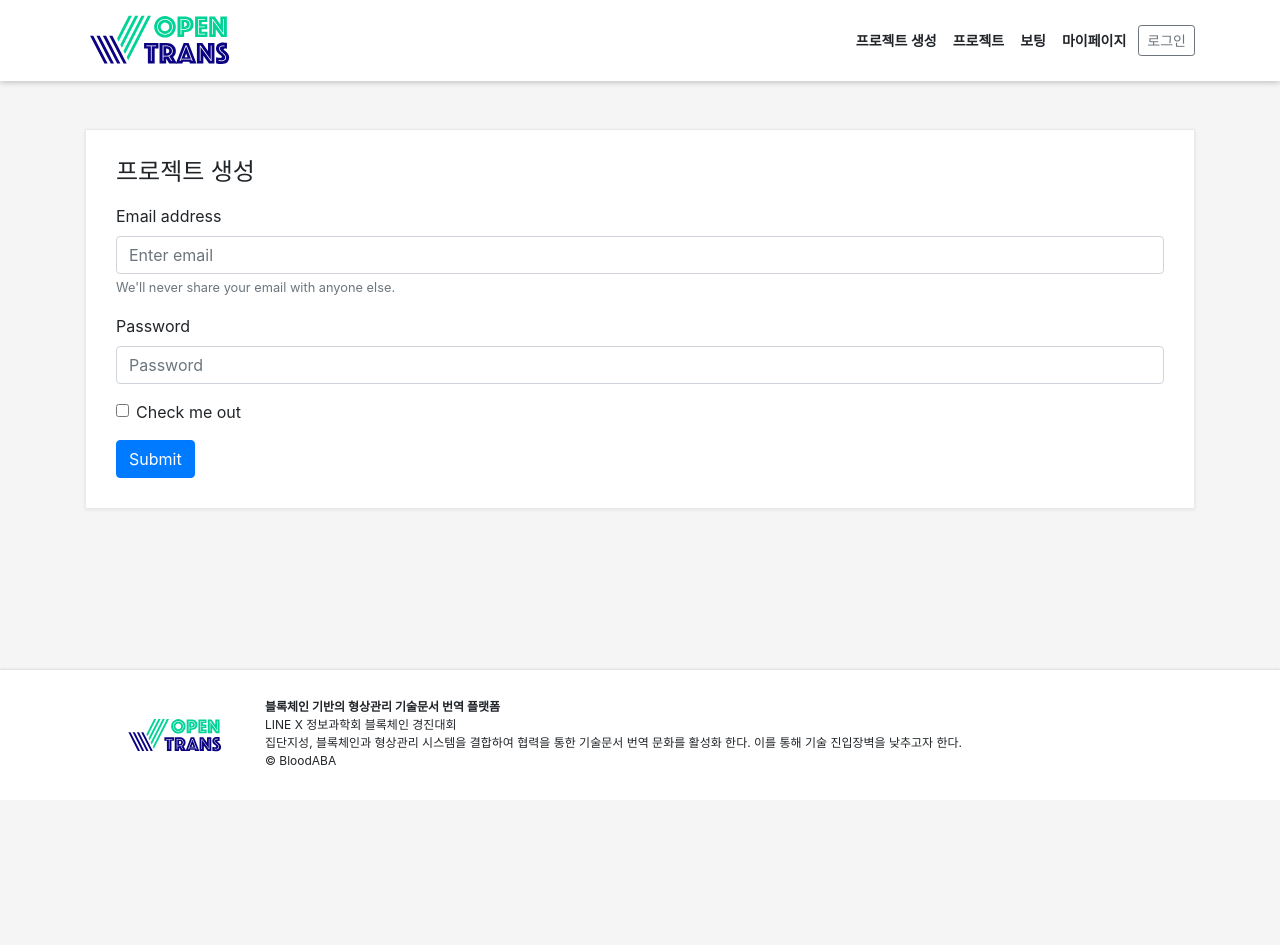
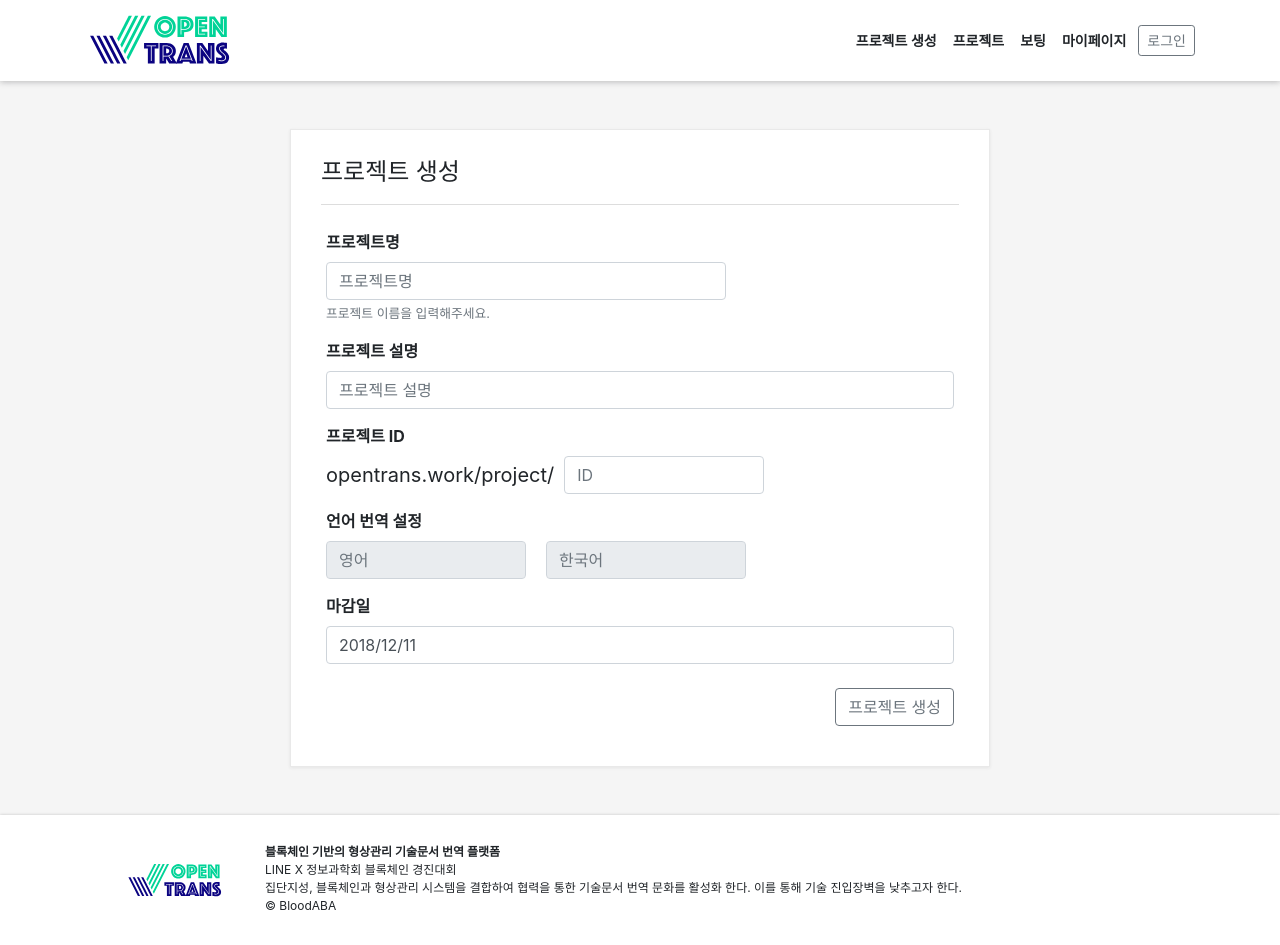
Before and after one commit to BloodABA/opentrans-reactjs, a React app: page /project/create in a window 1280 px wide. Before the commit the page ends 800 px from the top, so only its background shows below. Built offline with nearby package versions, Linux system fonts and the light colour scheme; no server answers.

Commit message:
Project Create page mock-up

```diff
--- a/package.json
+++ b/package.json
@@ -46,6 +46,7 @@
     "postcss-safe-parser": "4.0.1",
     "react": "^16.6.3",
     "react-app-polyfill": "^0.1.3",
+    "react-datepicker": "^2.0.0",
     "react-dev-utils": "^6.1.1",
     "react-dom": "^16.6.3",
     "react-router-dom": "^4.3.1",
--- a/src/Components/ProjectCreate.js
+++ b/src/Components/ProjectCreate.js
@@ -2,12 +2,23 @@ import React, { Component } from 'react';
 import './ProjectCreate.scss';
 import InnerContainer from './InnerContainer';
 import CardBox from './CardBox';
+import DatePicker from "react-datepicker";
+
+import "react-datepicker/dist/react-datepicker.css";
 
 class ProjectCreate extends Component {
     constructor(props) {
         super(props);
         this.state = {
+            endDate: new Date()
         }
+        this.handleDateChange = this.handleDateChange.bind(this);
+    }
+
+    handleDateChange(date) {
+        this.setState({
+          endDate: date
+        });
       }
 
     componentDidMount() {
@@ -18,28 +29,57 @@ class ProjectCreate extends Component {
         const helloWorld = "Hello World!";
 
         return (
-            <React.Fragment>
+            <div className="ProjectCreate">
                 <InnerContainer>
+                    <div className="createContainer">
                         <CardBox innerFrame title="프로젝트 생성">
-                        <form>
-                            <div className="form-group">
-                                <label for="exampleInputEmail1">Email address</label>
-                                <input type="email" className="form-control" id="exampleInputEmail1" aria-describedby="emailHelp" placeholder="Enter email" />
-                                <small id="emailHelp" className="form-text text-muted">We'll never share your email with anyone else.</small>
+                            <form className="projectForm">
+                                <div>
+                                    <label for="projectName">프로젝트명</label>
+                                    <input type="text" className="form-control" id="projectName" aria-describedby="emailHelp" placeholder="프로젝트명" />
+                                    <small id="projectNameHelp" className="form-text text-muted">프로젝트 이름을 입력해주세요.</small>
                                 </div>
-                            <div className="form-group">
-                                <label for="exampleInputPassword1">Password</label>
-                                <input type="password" className="form-control" id="exampleInputPassword1" placeholder="Password" />
+                                <div>
+                                    <label for="description">프로젝트 설명</label>
+                                    <input type="text" className="form-control" id="description" placeholder="프로젝트 설명" />
                                 </div>
-                            <div className="form-group form-check">
-                                <input type="checkbox" className="form-check-input" id="exampleCheck1" />
-                                <label className="form-check-label" for="exampleCheck1">Check me out</label>
+                                <div>
+                                    <label for="projectId">프로젝트 ID</label>
+                                    <div className="projectId">
+                                        <div className="prefix">opentrans.work/project/</div>
+                                        <div className="projectIdInput">
+                                            <input type="text" className="form-control" id="projectId" placeholder="ID" />
                                         </div>
-                            <button type="submit" className="btn btn-primary">Submit</button>
+                                    </div>
+                                </div>
+                                <div>
+                                    <fieldset disabled>
+                                        <label for="description">언어 번역 설정</label>
+                                        <div className="d-flex">
+                                            <input type="text" className="form-control" id="originLang" placeholder="영어" />
+                                            <input type="text" className="form-control" id="transLang" placeholder="한국어" />
+                                        </div>
+                                    </fieldset>
+                                </div>
+                                <div className="mb-4">
+                                    <label for="description">마감일</label>
+                                    <div className="endDate">
+                                        <DatePicker
+                                            className="form-control"
+                                            dateFormat="yyyy/MM/dd"
+                                            withPortal
+                                            selected={this.state.endDate}
+                                            onChange={this.handleDateChange} />
+                                    </div>
+                                </div>
+                                <div className="d-flex flex-row-reverse">
+                                    <button type="submit" className="btn btn-outline-secondary">프로젝트 생성</button>
+                                </div>
                             </form>
                         </CardBox>
+                    </div>
                 </InnerContainer>
-            </React.Fragment>
+            </div>
         )
     }
 }
--- a/src/Components/ProjectCreate.scss
+++ b/src/Components/ProjectCreate.scss
@@ -1,3 +1,42 @@
 .ProjectCreate {
-
+  .createContainer {
+    width: 700px;
+    margin: auto;
+  }
+  .projectForm {
+    border-top: 1px solid #ddd;
+    padding: 10px 5px;
+    label {
+      margin-top: 15px;
+      font-weight: 700;
+    }
+  }
+  .projectId {
+    display: flex;
+    .prefix {
+      flex: 0 0 100px;
+      line-height: 38px;
+      margin-right: 10px;
+      font-size: 20px;
+    }
+    .projectIdInput {
+      flex: 1 1 auto;
+    }
+  }
+  #projectName {
+    width: 400px;
+  }
+  #description {
+    // width: 500px;
+  }
+  #projectId {
+    width: 200px;
+  }
+  #originLang {
+    flex: 0 1 200px;
+    margin-right: 20px;
+  }
+  #transLang {
+    flex: 0 1 200px;
+  }
 }
```
Also changed, not shown: 2 other files (tests, documents, lock files or other folders). Lines whose indentation alone changed are shown as unchanged.
